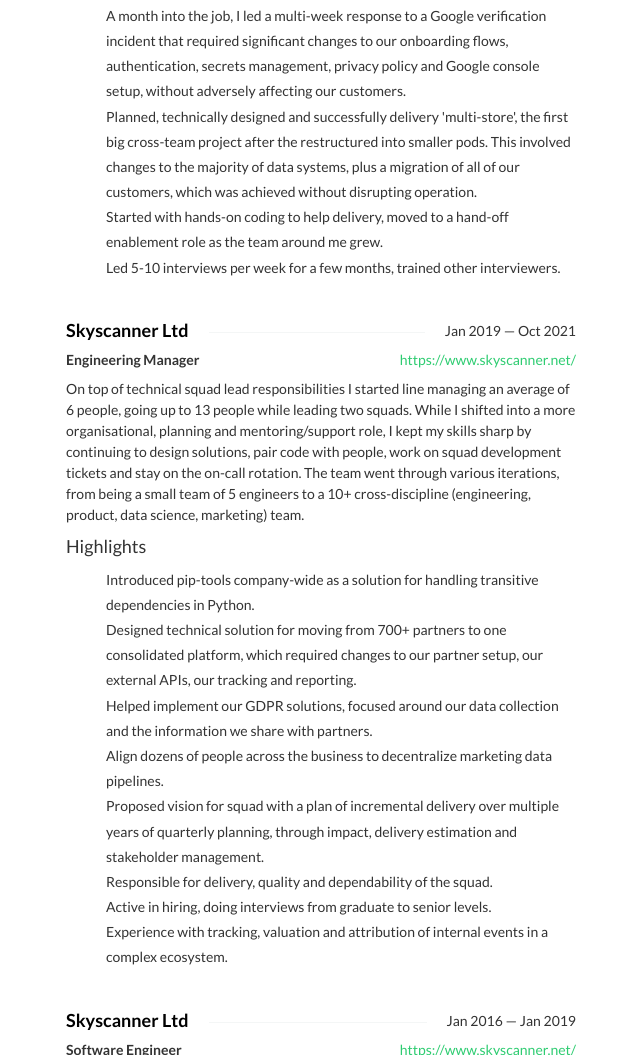
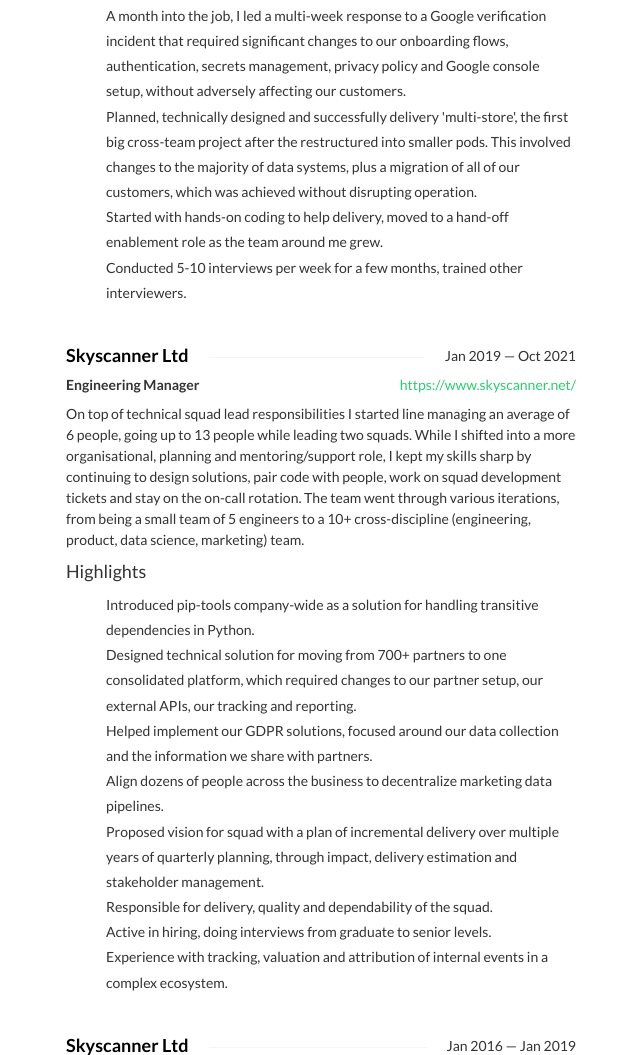
Before and after one commit to nightmarebadger/cv, a plain HTML site: page index.html in a window 1280 px wide. Shown: the part 784-1839 px from the top of the page, without its empty margins (409-1049 px from the left). Drawn offline with nearby package versions, Linux system fonts and the light colour scheme; some icons are missing.

Commit message:
Small adjustment

```diff
--- a/index.html
+++ b/index.html
@@ -286,7 +286,7 @@ h4 span:first-child {
 					<li class="bullet">A month into the job, I led a multi-week response to a Google verification incident that required significant changes to our onboarding flows, authentication, secrets management, privacy policy and Google console setup, without adversely affecting our customers. </li>
 					<li class="bullet">Planned, technically designed and successfully delivery &#x27;multi-store&#x27;, the first big cross-team project after the restructured into smaller pods. This involved changes to the majority of data systems, plus a migration of all of our customers, which was achieved without disrupting operation.</li>
 					<li class="bullet">Started with hands-on coding to help delivery, moved to a hand-off enablement role as the team around me grew.</li>
-					<li class="bullet">Led 5-10 interviews per week for a few months, trained other interviewers.</li>
+					<li class="bullet">Conducted 5-10 interviews per week for a few months, trained other interviewers.</li>
 				</ul>
 			</div>
 			<div class="col-sm-12">
```
